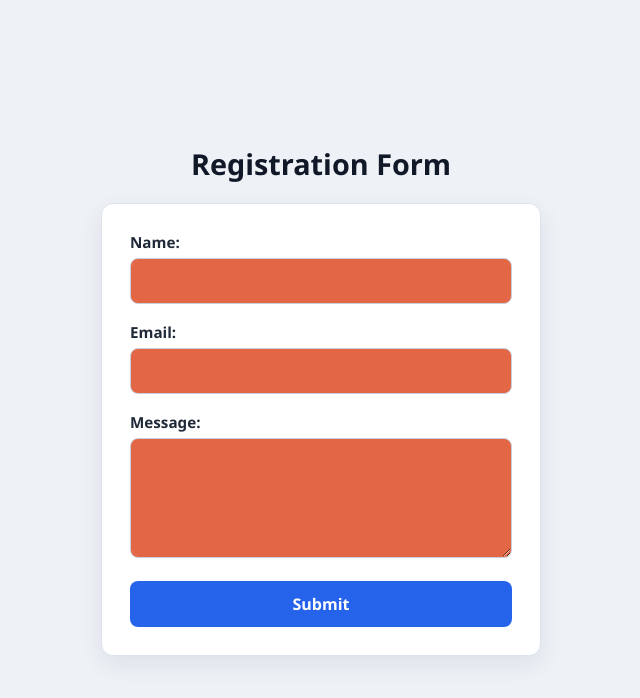
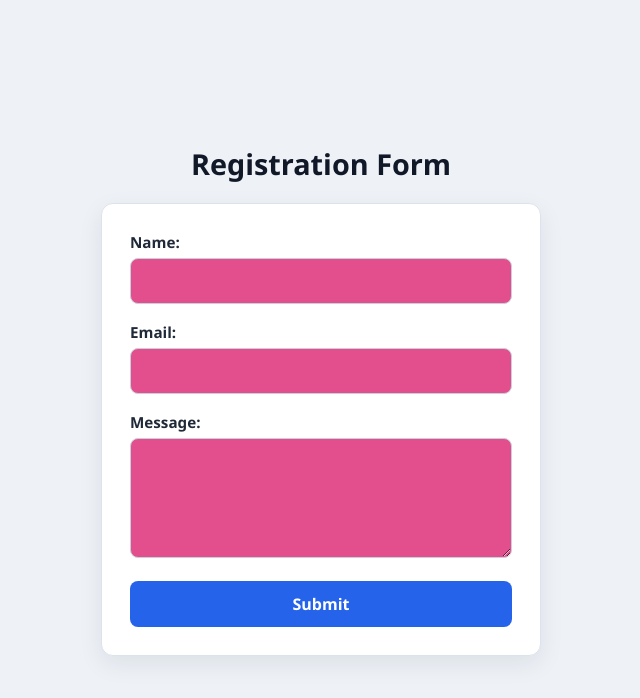
Before and after one commit to Pranavsawant56/jenkins-CI_DI-, a website: page express-frontend/index.html in a window 1280 px wide. Shown: the whole page, without its empty margins (319-959 px from the left). Drawn offline with Linux system fonts and the light colour scheme.

Commit message:
change the colourssss

```diff
--- a/express-frontend/index.html
+++ b/express-frontend/index.html
@@ -59,7 +59,7 @@
             padding: 11px 12px;
             font: inherit;
             color: inherit;
-            background: #d93103bc;
+            background: #d91165bc;
             border: 1px solid #c8d0dc;
             border-radius: 8px;
             transition: border-color 0.15s, box-shadow 0.15s;
```
